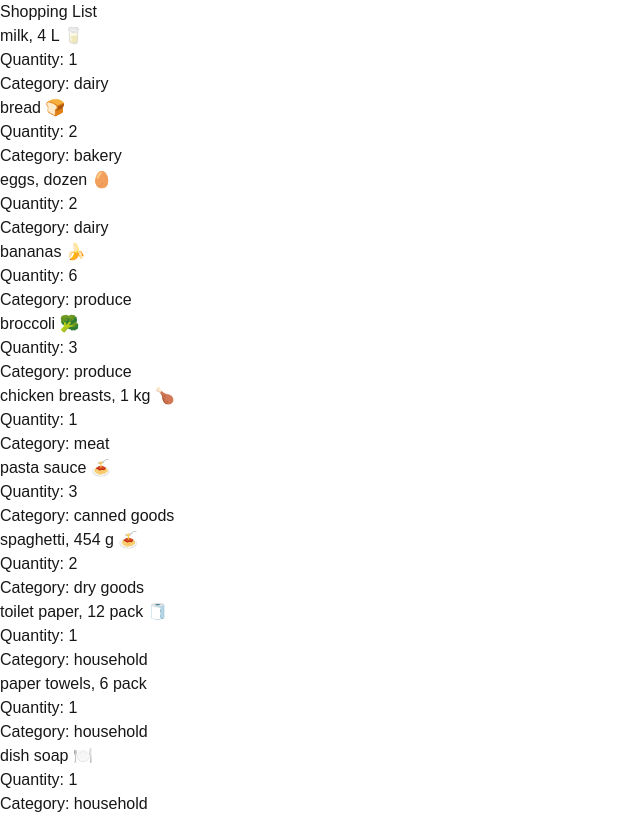
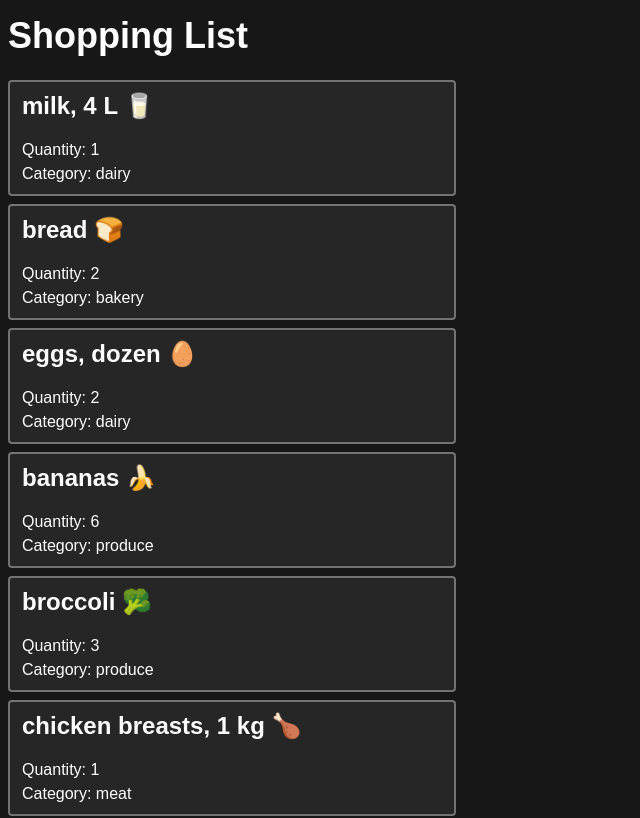
Before and after one commit to its-nic/cprg306-assignments, a Next.js app: page /week-3 in a window 1280 px wide. Shown: the top 818 px of the page, without its empty margins (0-640 px from the left). Built offline with nearby package versions, Linux system fonts and the light colour scheme.

Commit message:
Styling
Added styling to shopping list

```diff
--- a/app/week-3/item.js
+++ b/app/week-3/item.js
@@ -1,7 +1,7 @@
 export default function Item({name, quantity, category}) {
     return(
-        <li>
-            <h2>{name}</h2>
+        <li class="bg-neutral-800 m-2 px-3 py-2 rounded max-w-md border-2 border-neutral-500">
+            <h2 class="font-bold text-2xl pb-4">{name}</h2>
             <p>Quantity: {quantity}</p>
             <p>Category: {category}</p>
         </li>
--- a/app/week-3/page.js
+++ b/app/week-3/page.js
@@ -2,8 +2,8 @@ import ItemList from "./item-list";
 
 export default function Page() {
     return(
-        <main>
-            <h1>Shopping List</h1>
+        <main class="bg-neutral-900 text-white">
+            <h1 class="text-4xl font-bold py-4 px-2">Shopping List</h1>
             <ItemList />
         </main>
     );
```
